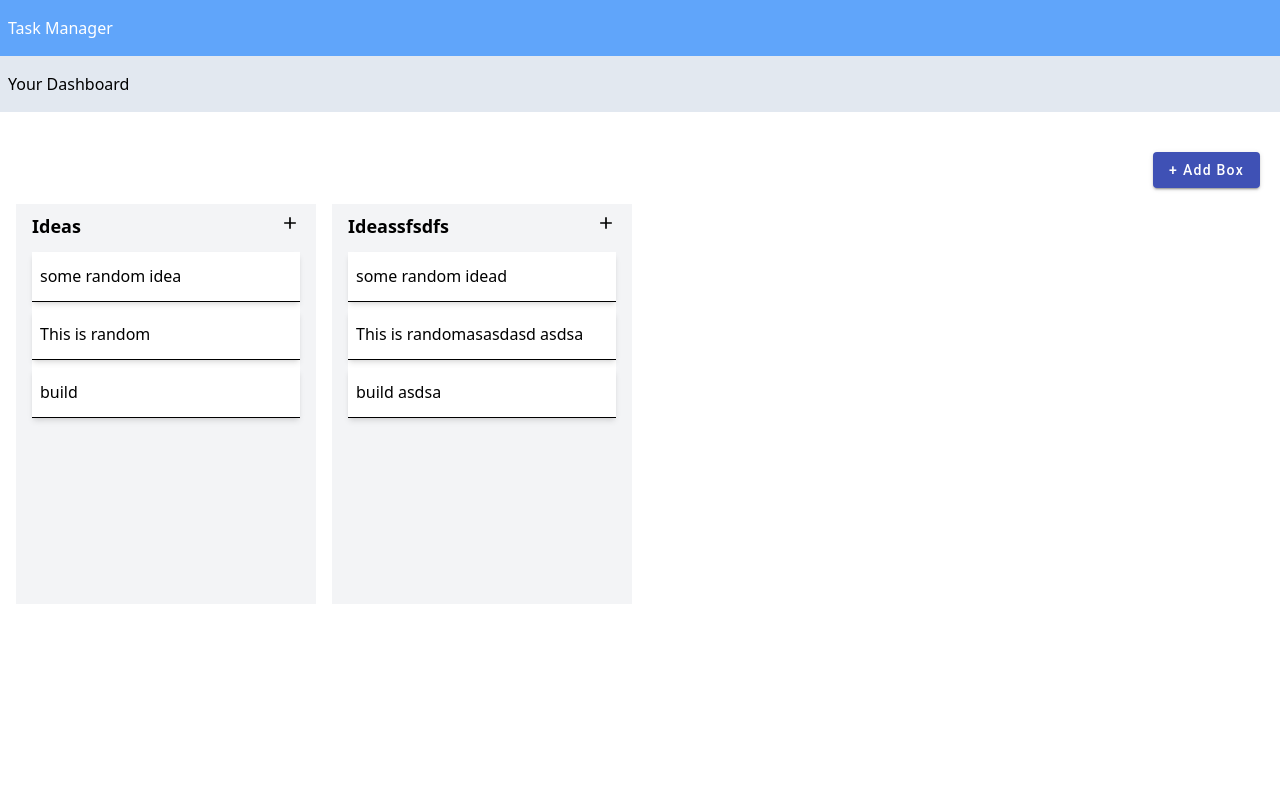
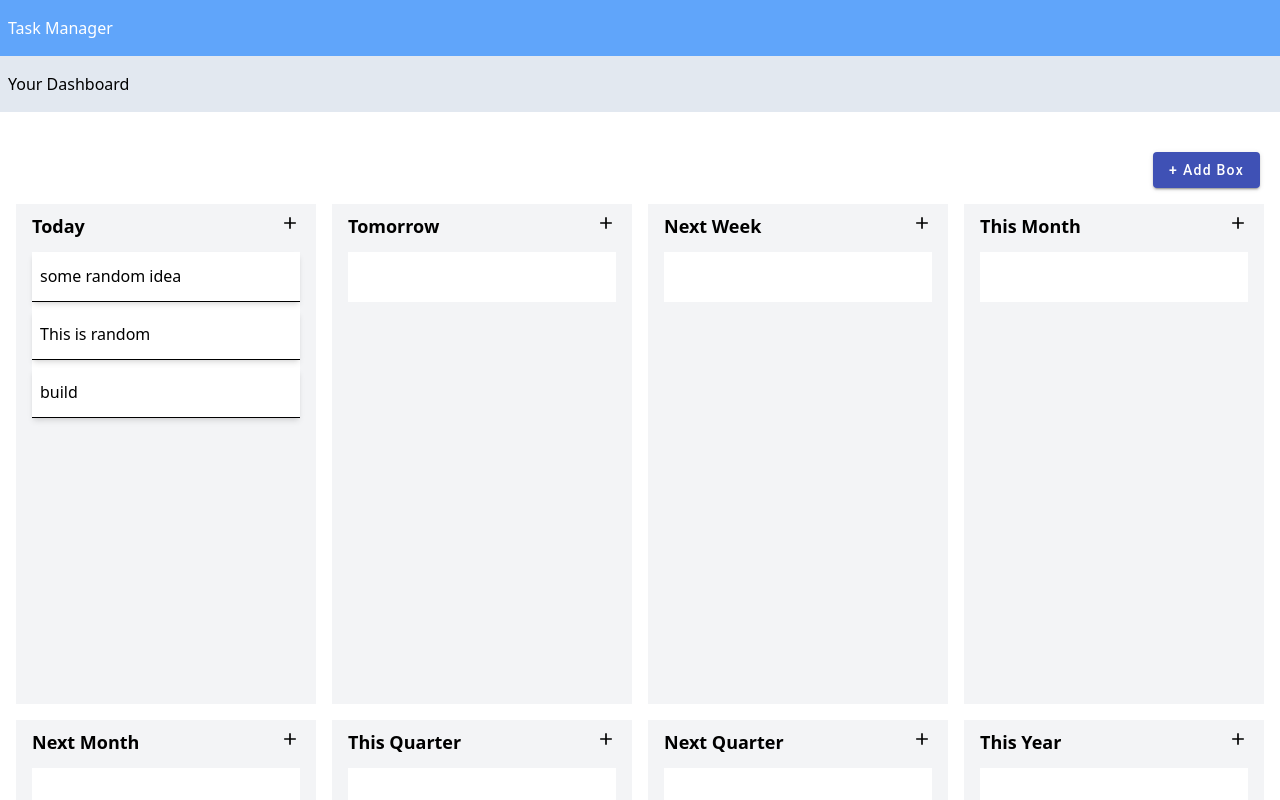
Before and after one commit to shubhjhawar/ReciproCoach-task-manager, an Angular app: page / in a window 1280 px wide. Shown: the top 800 px of the page. Built offline with nearby package versions, Linux system fonts and the light colour scheme.

Commit message:
implemented task box dragdown

```diff
--- a/src/app/components/board/board.component.css
+++ b/src/app/components/board/board.component.css
@@ -21,6 +21,8 @@
 
   .tasks-container {
     min-height: 50px;
+    max-height: 430px;
+    /* overflow-y: auto; */
     background: white;
     cursor: pointer;
   }
--- a/src/app/components/board/board.component.html
+++ b/src/app/components/board/board.component.html
@@ -1,4 +1,4 @@
-<div class="bg-gray-100 h-[400px] py-2 px-4">
+<div class="bg-gray-100 h-[500px] py-2 px-4">
     <div class="w-full flex justify-between items-center mb-3">
         <h3 class="text-lg font-semibold">{{column.name}}</h3>
         <app-add-task-dialog (taskAdded)="addTask($event)"></app-add-task-dialog>
--- a/src/app/components/task-item/task-item.component.css
+++ b/src/app/components/task-item/task-item.component.css
@@ -1,5 +1,5 @@
 .tasks-container {
-    position: relative; /* Set position to relative to position the description */
+    position: relative;
     min-height: 50px;
     background: white;
     cursor: pointer;
@@ -8,7 +8,7 @@
 .description {
     display: none;
     position: absolute;
-    z-index: 10;
+    z-index: 2000;
     top: 10px;
     left: 90%;
     background-color: rgb(190, 196, 235);
--- a/src/app/pages/main-view/main-view.component.css
+++ b/src/app/pages/main-view/main-view.component.css
@@ -15,11 +15,11 @@
 }
 
 
-.tasks-container.cdk-drop-list-dragging .task:not(.cdk-drag-placeholder) {
+.emample-container.cdk-drop-list-dragging .example-list:not(.cdk-drag-placeholder) {
   transition: transform 250ms cubic-bezier(0, 0, 0.2, 1);
 }
 
-.tasks-container {
+.emample-container {
   min-height: 50px;
   background: white;
   cursor: pointer;
--- a/src/app/pages/main-view/main-view.component.html
+++ b/src/app/pages/main-view/main-view.component.html
@@ -1,4 +1,4 @@
-<div>
+<div class="example-container flex flex-col">
     <!-- navbar -->
     <div class="bg-blue-400 text-white py-4 px-2">
         <h1>Task Manager</h1>
@@ -15,9 +15,15 @@
 
     </div>
 
-    <div class="grid grid-cols-4 max-md:grid-cols-2 max-sm:grid-cols-1 gap-4 p-4 h-full" cdkDropListGroup>
+    <div cdkDropList
+        [cdkDropListData]="board.columns"
+        [cdkDropListAutoScrollDisabled]="true"
+        (cdkDropListDropped)="drop($event)"
+        class="example-list grid grid-cols-4 max-md:grid-cols-2 max-sm:grid-cols-1 gap-4 p-4 h-full" cdkDropListGroup>
         @for (item of board.columns; track item) {
-            <app-board [column]="item"></app-board>
+            <app-board
+            class="example-box"
+            [column]="item" cdkDrag></app-board>
         }
     </div>
 </div>
--- a/src/app/pages/main-view/main-view.component.ts
+++ b/src/app/pages/main-view/main-view.component.ts
@@ -38,12 +38,20 @@ ideassfsdfsTasks: Task[] = [
 ];
 
 // Instantiate the Board object with the provided columns and tasks
-board: Board = new Board('Test Board', [
-  new Column('Ideas', this.ideasTasks),
-  new Column('Ideassfsdfs', this.ideassfsdfsTasks)
+board: Board = new Board('First Board', [
+  new Column('Today', this.ideasTasks),
+  new Column('Tomorrow', []),
+  new Column('Next Week', []),
+  new Column('This Month', []),
+  new Column('Next Month', []),
+  new Column('This Quarter', []),
+  new Column('Next Quarter', []),
+  new Column('This Year', []),
+  new Column('Next Year', []),
+  new Column('Wishlist', []),
 ]);
 
-  drop(event: CdkDragDrop<string[]>) {
+  drop(event: CdkDragDrop<Column[]>) {
     if (event.previousContainer === event.container) {
       moveItemInArray(event.container.data, event.previousIndex, event.currentIndex);
     } else {
```
